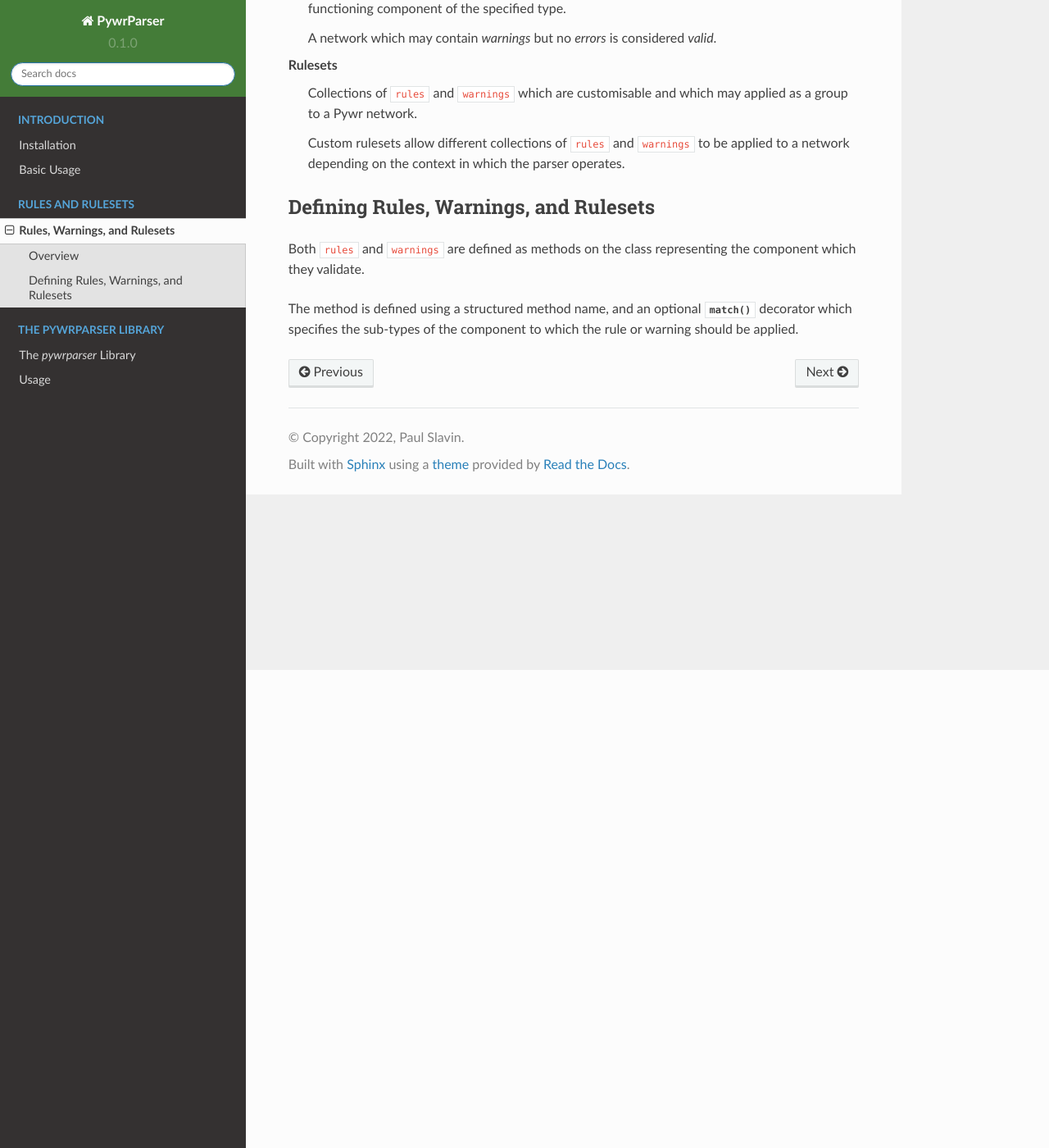
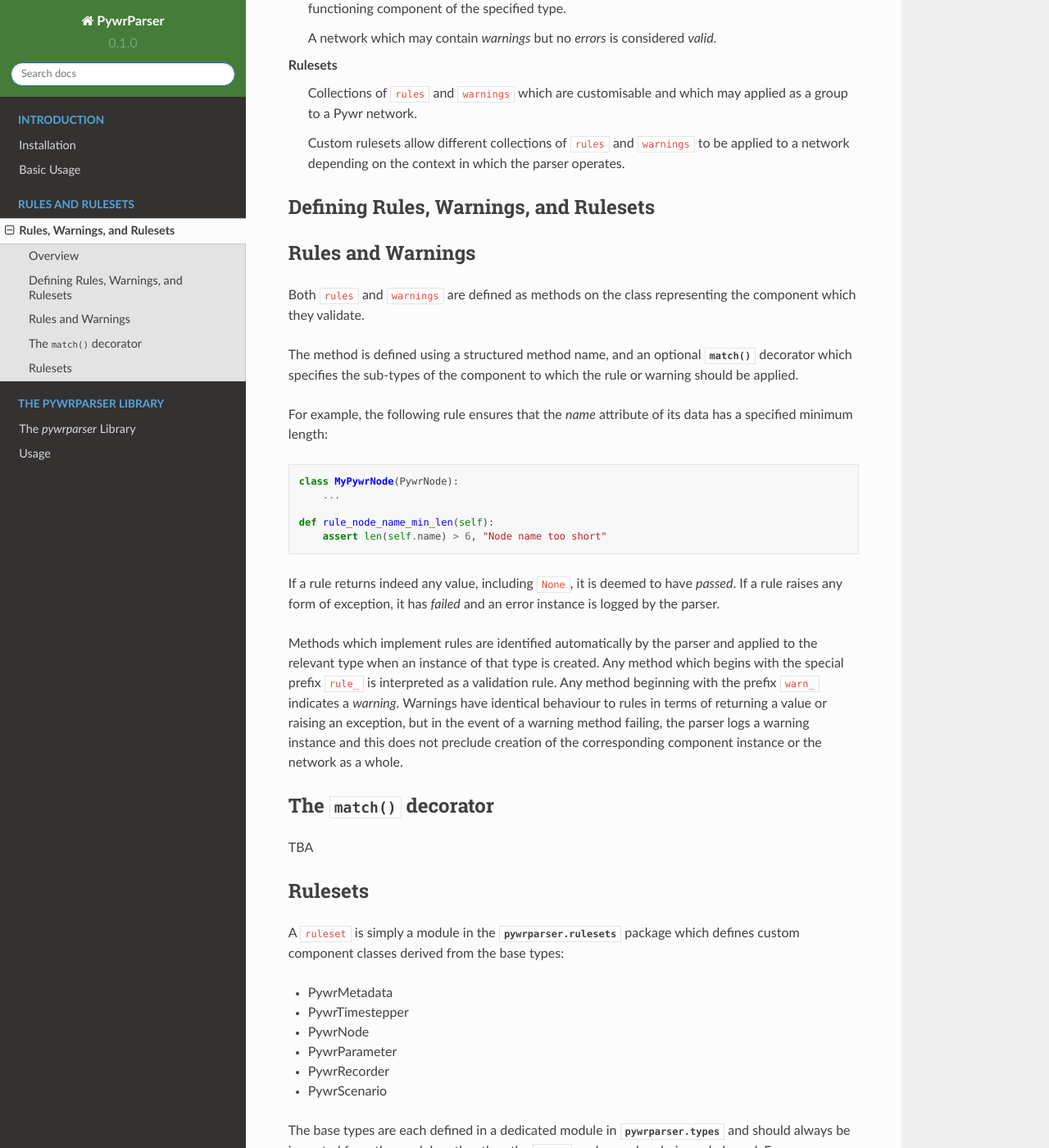
Before and after one commit to pmslavin/pywrparser, a Sphinx documentation site: the page built from docs/source/rules.rst, in a window 1280 px wide and 1400 px high, scrolled down 583 px. Shown: the whole window at 82% size. Built offline with Sphinx 7.4.7 and the Read the Docs theme 2.0.0, drawn with Linux system fonts in a browser that asks for light colours; some of the changed text lies outside the part shown.

Commit message:
Expand docs

```diff
--- a/docs/source/rules.rst
+++ b/docs/source/rules.rst
@@ -37,9 +37,119 @@ Rulesets
 Defining Rules, Warnings, and Rulesets
 --------------------------------------
 
+Rules and Warnings
+------------------
+
 Both ``rules`` and ``warnings`` are defined as methods on the class representing the
 component which they validate.
 
 The method is defined using a structured method name, and an optional :func:`match`
 decorator which specifies the sub-types of the component to which the rule or warning should
 be applied.
+
+For example, the following rule ensures that the `name` attribute of its data has a
+specified minimum length:
+
+.. code-block:: python
+
+    class MyPywrNode(PywrNode):
+        ...
+
+    def rule_node_name_min_len(self):
+        assert len(self.name) > 6, "Node name too short"
+
+If a rule returns indeed any value, including ``None``, it is deemed to have `passed`.
+If a rule raises any form of exception, it has `failed` and an error instance is
+logged by the parser.
+
+Methods which implement rules are identified automatically by the parser and applied
+to the relevant type when an instance of that type is created.  Any method which begins
+with the special prefix ``rule_`` is interpreted as a validation rule.  Any method
+beginning with the prefix ``warn_`` indicates a `warning`.  Warnings have identical
+behaviour to rules in terms of returning a value or raising an exception, but in the
+event of a warning method failing, the parser logs a warning instance and this does
+not preclude creation of the corresponding component instance or the network as a whole.
+
+The :func:`match` decorator
+---------------------------
+
+TBA
+
+Rulesets
+--------
+
+A ``ruleset`` is simply a module in the :mod:`pywrparser.rulesets` package which defines
+custom component classes derived from the base types:
+
+* PywrMetadata
+* PywrTimestepper
+* PywrNode
+* PywrParameter
+* PywrRecorder
+* PywrScenario
+
+The base types are each defined in a dedicated module in :mod:`pywrparser.types` and
+should always be imported from the module rather than the :mod:`types` package
+when being subclassed. E.g.
+
+.. code-block:: python
+
+    from pywrparser.types.node import PywrNode
+
+Any classes which derive from the base types in a ruleset module are automatically
+identified by the parser and become part of the ruleset defined by that module.
+
+In addition, a ruleset module must contain certain module-level variables which are
+used by `pywrparser` to describe the ruleset.
+
+__key__
+    A short string which acts as the identifier for the ruleset, e.g. "strict"
+
+__ruleset_name__
+    A string holding the full name for the ruleset, e.g. "Strict Ruleset"
+
+__version__
+    A string containing the version number of the ruleset, e.g. "0.1.0"
+
+__description__
+    A string of arbitrary length which describes the ruleset, e.g.
+    "A ruleset which enforces strict naming conventions"
+
+Finally, each ruleset module must be imported into the :mod:`ruleset` package's
+``__init__.py``.  For example, to import the ruleset defined in the
+``/pywrparser/rulesets/strict.py`` file, add...
+
+.. code-block:: python
+
+    from . import strict
+
+...to ``/pywrparser/rulesets/__init__.py``.
+
+The procedure to create a custom ruleset may therefore be summarised as:
+
+1. Create a ruleset module which imports the required base types and defines
+   the required module-level variables as described above.
+
+2. Define subclasses of each required base type, defining appropriate
+   ``rule_`` and ``warn_`` methods inside these.
+
+3. Add an import of the new ruleset module in the :mod:`ruleset` package's
+   :file:`__init__.py`
+
+
+The ruleset will then be visible in the output from the command line utility's
+``--list-rulesets`` option...
+
+.. code-block:: console
+
+    $ pywrparser --list-rulesets
+    Available Rulesets:
+
+    [1]	Name: 'Strict Ruleset'  Version: 0.1.0  Key: strict
+        A ruleset which enforces strict naming conventions
+
+...and may be applied to input using the ``--use-ruleset <key>`` option...
+
+.. code-block:: console
+
+    $ pywrparser --use-ruleset strict ...
```
